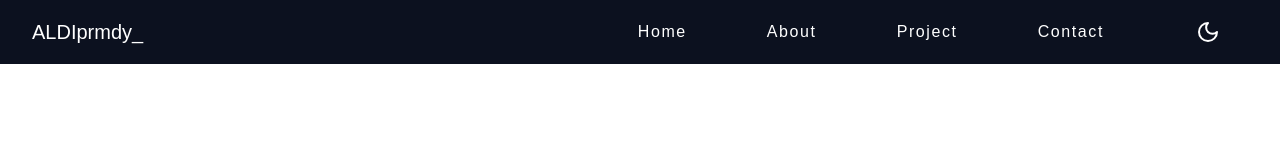
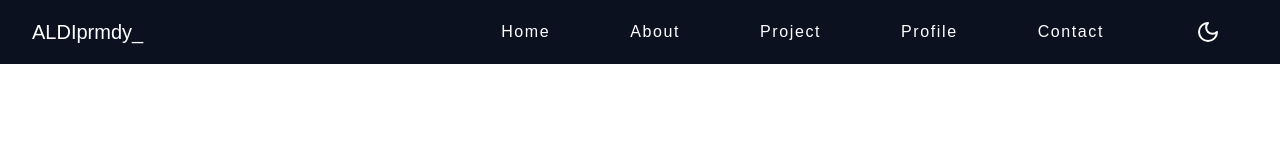
Before and after one commit to aldipram/myPortofolio, a React (Vite) app: page / in a window 1280 px wide. Shown: the top 160 px of the page. Built offline with nearby package versions, Linux system fonts and the light colour scheme.

Commit message:
fixed navbar lagi

```diff
--- a/src/Components/Contact.jsx
+++ b/src/Components/Contact.jsx
@@ -3,7 +3,7 @@ import { Mail, User } from "lucide-react";
 function Contact() {
     return (
         <>
-            <div className="w-[80%] mx-auto flex flex-col items-center justify-center gap-10">
+            <div id="contact" className="w-[80%] mx-auto flex flex-col items-center justify-center gap-10">
                 <h1 className="text-3xl font-semibold">Contact</h1>
                 <form className="w-full lg:w-[70%] flex flex-col gap-10 bg-slate-300 py-8 rounded-lg">
                     <div className="w-[80%] mx-auto flex flex-col gap-5">
--- a/src/Components/Navbar.jsx
+++ b/src/Components/Navbar.jsx
@@ -44,6 +44,12 @@ function Navbar() {
               <li>Project</li>
             </a>
             <a
+              href="#profile"
+              className="tracking-widest text-base hover:text-brightColor h-[35px] lg:h-auto w-full text-center relative after:absolute after:left-0 after:bottom-0 after:w-full after:h-[1px] after:bg-slate-300 after:opacity-20 after:transition-all after:duration-300 hover:after:w-full lg:after:hidden"
+            >
+              <li>Profile</li>
+            </a>
+            <a
               href="#contact"
               className="tracking-widest text-base hover:text-brightColor h-[35px] lg:h-auto w-full text-center relative after:absolute after:left-0 after:bottom-0 after:w-full after:h-[1px] after:bg-slate-300 after:opacity-20 after:transition-all after:duration-300 hover:after:w-full lg:after:hidden"
             >
```
